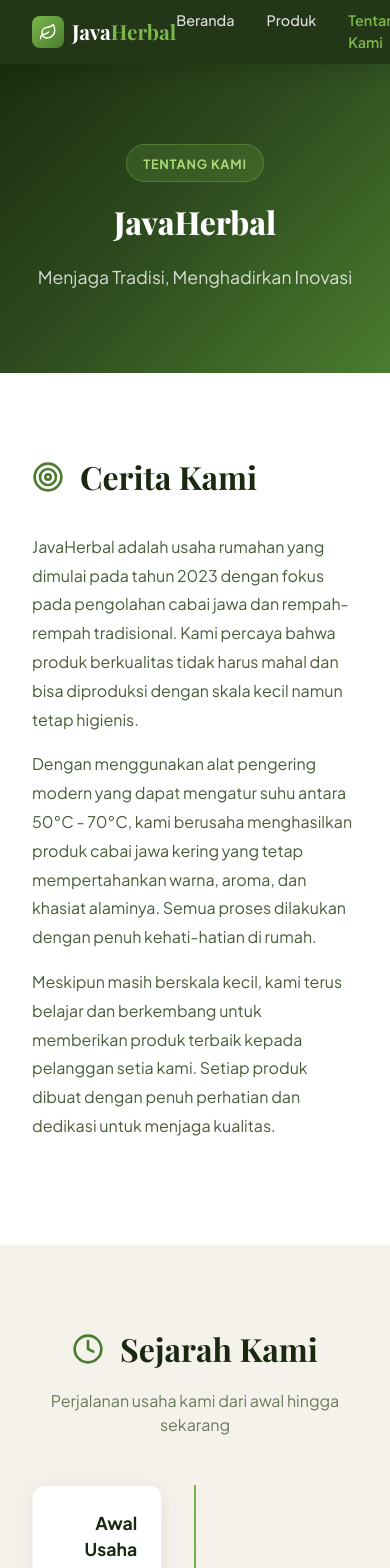
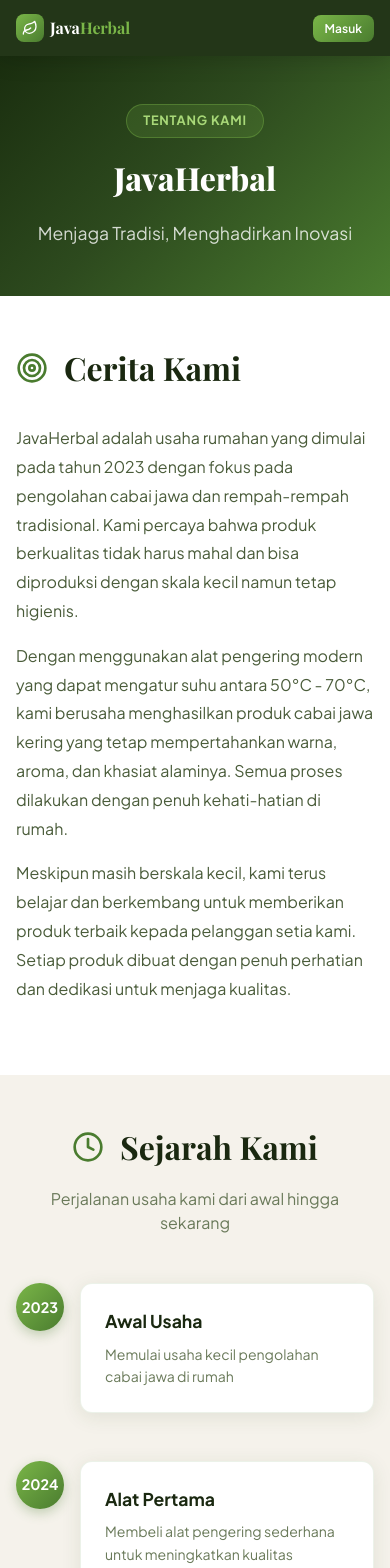
Before and after one commit to flemss/frondend-web, a React (Vite) app: page /tentang in a window 390 px wide. Shown: the top 1568 px of the page. Built offline with nearby package versions, Linux system fonts and the light colour scheme.

Commit message:
update frontend

```diff
--- a/src/components/Footer.tsx
+++ b/src/components/Footer.tsx
@@ -95,12 +95,20 @@ function ContactRow({ Icon, text }: ContactData) {
 
 // ── main component ────────────────────────────────────────────────────────────
 export default function Footer() {
+  const [isMobile, setIsMobile] = useState(window.innerWidth <= 768)
+
+  React.useEffect(() => {
+    const handleResize = () => setIsMobile(window.innerWidth <= 768)
+    window.addEventListener('resize', handleResize)
+    return () => window.removeEventListener('resize', handleResize)
+  }, [])
+
   return (
     <footer
       style={{
         background: 'linear-gradient(135deg,#1a2e0f,#2d4a1e)',
         color: 'white',
-        padding: '4rem 2rem 2rem',
+        padding: isMobile ? '3rem 1rem 2rem' : '4rem 2rem 2rem',
       }}
     >
       <div style={{ maxWidth: '1200px', margin: '0 auto' }}>
@@ -109,9 +117,9 @@ export default function Footer() {
         <div
           style={{
             display: 'grid',
-            gridTemplateColumns: '2fr 1fr 1fr 1fr',
-            gap: '3rem',
-            marginBottom: '3rem',
+            gridTemplateColumns: isMobile ? '1fr' : '2fr 1fr 1fr 1fr',
+            gap: isMobile ? '2rem' : '3rem',
+            marginBottom: isMobile ? '2rem' : '3rem',
           }}
         >
           {/* Brand column */}
@@ -139,7 +147,7 @@ export default function Footer() {
             <p
               style={{
                 color: 'rgba(255,255,255,0.6)', fontSize: '0.87rem',
-                lineHeight: 1.75, marginBottom: '1.5rem', maxWidth: '280px',
+                lineHeight: 1.75, marginBottom: '1.5rem', maxWidth: isMobile ? '100%' : '280px',
               }}
             >
               Teknologi pengeringan untuk menjaga khasiat alami rempah Nusantara.
@@ -172,14 +180,18 @@ export default function Footer() {
           style={{
             borderTop: '1px solid rgba(255,255,255,0.1)',
             paddingTop: '1.5rem',
-            display: 'flex', justifyContent: 'space-between', alignItems: 'center',
-            flexWrap: 'wrap', gap: '1rem',
+            display: 'flex',
+            flexDirection: isMobile ? 'column' : 'row',
+            justifyContent: 'space-between',
+            alignItems: isMobile ? 'flex-start' : 'center',
+            flexWrap: 'wrap',
+            gap: '1rem',
           }}
         >
           <span style={{ color: 'rgba(255,255,255,0.38)', fontSize: '0.8rem' }}>
             © 2025 JavaHerbal.
           </span>
-          <div style={{ display: 'flex', gap: '2rem', flexWrap: 'wrap' }}>
+          <div style={{ display: 'flex', gap: isMobile ? '1rem' : '2rem', flexWrap: 'wrap' }}>
             {LEGAL_LINKS.map((item) => (
               <span key={item}>
                 <HoverLink dimColor="rgba(255,255,255,0.38)" size="0.8rem">
--- a/src/components/Hero.tsx
+++ b/src/components/Hero.tsx
@@ -64,7 +64,7 @@ export default function Hero() {
         background: 'linear-gradient(135deg,#1a2e0f 0%,#2d4a1e 45%,#4a7c2f 100%)',
         display: 'flex',
         alignItems: 'center',
-        padding: '80px 2rem 4rem',
+        padding: '80px 1rem 4rem',
         position: 'relative',
         overflow: 'hidden',
       }}
@@ -90,7 +90,8 @@ export default function Hero() {
       <div
         style={{
           maxWidth: '1200px', margin: '0 auto', width: '100%',
-          display: 'grid', gridTemplateColumns: '1fr 1fr',
+          display: 'grid',
+          gridTemplateColumns: window.innerWidth > 768 ? '1fr 1fr' : '1fr',
           gap: '4rem', alignItems: 'center',
         }}
       >
--- a/src/components/Navbar.tsx
+++ b/src/components/Navbar.tsx
@@ -39,6 +39,13 @@ export default function Navbar() {
   const navigate = useNavigate()
   const isAuthenticated = localStorage.getItem('isAuthenticated') === 'true'
   const currentUser = JSON.parse(localStorage.getItem('currentUser') || '{}')
+  const [isMobile, setIsMobile] = useState(window.innerWidth <= 768)
+
+  React.useEffect(() => {
+    const handleResize = () => setIsMobile(window.innerWidth <= 768)
+    window.addEventListener('resize', handleResize)
+    return () => window.removeEventListener('resize', handleResize)
+  }, [])
 
   function handleLogout() {
     localStorage.removeItem('isAuthenticated')
@@ -58,30 +65,31 @@ export default function Navbar() {
         zIndex: 100,
         background: 'rgba(27,46,15,0.96)',
         backdropFilter: 'blur(12px)',
-        height: '64px',
+        height: isMobile ? '56px' : '64px',
         display: 'flex',
         alignItems: 'center',
         justifyContent: 'space-between',
-        padding: '0 2rem',
+        padding: isMobile ? '0 1rem' : '0 2rem',
         boxShadow: '0 2px 24px rgba(0,0,0,0.18)',
       }}
     >
       {/* Logo */}
-      <Link to="/" style={{ display: 'flex', alignItems: 'center', gap: '8px', textDecoration: 'none' }}>
+      <Link to="/" style={{ display: 'flex', alignItems: 'center', gap: isMobile ? '6px' : '8px', textDecoration: 'none' }}>
         <div
           style={{
-            width: '32px', height: '32px',
+            width: isMobile ? '28px' : '32px',
+            height: isMobile ? '28px' : '32px',
             background: 'linear-gradient(135deg,#7ab648,#4a7c2f)',
             borderRadius: '8px',
             display: 'flex', alignItems: 'center', justifyContent: 'center',
           }}
         >
-          <Leaf size={18} color="white" />
+          <Leaf size={isMobile ? 16 : 18} color="white" />
         </div>
         <span
           style={{
             fontFamily: "'Playfair Display', serif",
-            fontSize: '1.3rem',
+            fontSize: isMobile ? '1rem' : '1.3rem',
             fontWeight: 700,
             color: 'white',
           }}
@@ -90,7 +98,8 @@ export default function Navbar() {
         </span>
       </Link>
 
-      {/* Links */}
+      {/* Links - Hide on mobile */}
+      {!isMobile && (
         <div style={{ display: 'flex', gap: '2rem' }}>
           {NAV_LINKS.map((link) => (
             <NavLink key={link.path} label={link.label} path={link.path} />
@@ -99,12 +108,13 @@ export default function Navbar() {
             <NavLink key={link.path} label={link.label} path={link.path} />
           ))}
         </div>
+      )}
 
       {/* Actions */}
-      <div style={{ display: 'flex', gap: '0.8rem', alignItems: 'center' }}>
+      <div style={{ display: 'flex', gap: isMobile ? '0.5rem' : '0.8rem', alignItems: 'center' }}>
         {isAuthenticated ? (
           <>
-            {currentUser.name && (
+            {!isMobile && currentUser.name && (
               <span style={{ color: 'rgba(255,255,255,0.85)', fontSize: '0.85rem', fontWeight: 500 }}>
                 {currentUser.name}
               </span>
@@ -114,18 +124,19 @@ export default function Navbar() {
               style={{
                 background: 'linear-gradient(135deg,#7ab648,#4a7c2f)',
                 borderRadius: '8px',
-                padding: '8px 18px',
+                padding: isMobile ? '6px 12px' : '8px 18px',
                 color: 'white',
-                fontSize: '0.85rem',
+                fontSize: isMobile ? '0.75rem' : '0.85rem',
                 fontWeight: 600,
                 display: 'flex',
                 alignItems: 'center',
                 gap: '6px',
                 cursor: 'pointer',
+                border: 'none',
               }}
             >
-              <LogOut size={16} />
-              Keluar
+              <LogOut size={isMobile ? 14 : 16} />
+              {!isMobile && 'Keluar'}
             </button>
           </>
         ) : (
@@ -134,11 +145,12 @@ export default function Navbar() {
             style={{
               background: 'linear-gradient(135deg,#7ab648,#4a7c2f)',
               borderRadius: '8px',
-              padding: '8px 18px',
+              padding: isMobile ? '6px 12px' : '8px 18px',
               color: 'white',
-              fontSize: '0.85rem',
+              fontSize: isMobile ? '0.75rem' : '0.85rem',
               fontWeight: 600,
               cursor: 'pointer',
+              border: 'none',
             }}
           >
             Masuk
--- a/src/index.css
+++ b/src/index.css
@@ -2,6 +2,12 @@
   box-sizing: border-box;
   margin: 0;
   padding: 0;
+}
+
+html {
+  /* Prevent horizontal scroll */
+  overflow-x: hidden;
+  width: 100%;
 }
 
 body {
@@ -10,6 +16,17 @@ body {
   color: #1a2810;
   line-height: 1.5;
   overflow-x: hidden;
+  width: 100%;
+  /* Prevent text size adjustment on mobile */
+  -webkit-text-size-adjust: 100%;
+  -moz-text-size-adjust: 100%;
+  -ms-text-size-adjust: 100%;
+  text-size-adjust: 100%;
+}
+
+/* Prevent horizontal scroll on all elements */
+* {
+  max-width: 100%;
 }
 
 button {
@@ -23,6 +40,20 @@ a {
   font-family: inherit;
 }
 
+/* Responsive images */
+img {
+  max-width: 100%;
+  height: auto;
+}
+
+/* Responsive container */
+.container {
+  width: 100%;
+  max-width: 1200px;
+  margin: 0 auto;
+  padding: 0 1rem;
+}
+
 @keyframes fadeUp {
   from { opacity: 0; transform: translateY(24px); }
   to   { opacity: 1; transform: translateY(0); }
@@ -32,3 +63,21 @@ a {
   0%, 100% { box-shadow: 0 0 0 0 rgba(122,182,72,0.5); }
   50%       { box-shadow: 0 0 0 8px rgba(122,182,72,0); }
 }
+
+/* Mobile responsive breakpoints */
+@media (max-width: 768px) {
+  body {
+    font-size: 14px;
+  }
+
+  /* Prevent zoom on input focus */
+  input, select, textarea {
+    font-size: 16px !important;
+  }
+}
+
+@media (max-width: 480px) {
+  body {
+    font-size: 13px;
+  }
+}
--- a/src/pages/About.tsx
+++ b/src/pages/About.tsx
@@ -60,14 +60,22 @@ function ValueCard({ icon: Icon, title, desc }: { icon: any; title: string; desc
 }
 
 export default function About() {
+  const [isMobile, setIsMobile] = React.useState(window.innerWidth <= 768)
+
+  React.useEffect(() => {
+    const handleResize = () => setIsMobile(window.innerWidth <= 768)
+    window.addEventListener('resize', handleResize)
+    return () => window.removeEventListener('resize', handleResize)
+  }, [])
+
   return (
     <>
-      <div style={{ paddingTop: '64px', minHeight: '100vh', background: '#f5f2eb' }}>
+      <div style={{ paddingTop: isMobile ? '56px' : '64px', minHeight: '100vh', background: '#f5f2eb' }}>
         {/* Hero Section */}
         <section
           style={{
             background: 'linear-gradient(135deg,#1a2e0f 0%,#2d4a1e 45%,#4a7c2f 100%)',
-            padding: '5rem 2rem',
+            padding: isMobile ? '3rem 1rem' : '5rem 2rem',
             textAlign: 'center',
           }}
         >
@@ -104,7 +112,7 @@ export default function About() {
         </section>
 
         {/* Story Section */}
-        <section style={{ padding: '5rem 2rem', background: 'white' }}>
+        <section style={{ padding: isMobile ? '3rem 1rem' : '5rem 2rem', background: 'white' }}>
           <div style={{ maxWidth: '900px', margin: '0 auto' }}>
             <div style={{ display: 'flex', alignItems: 'center', gap: '1rem', marginBottom: '2rem' }}>
               <Target size={32} color="#4a7c2f" />
@@ -140,7 +148,7 @@ export default function About() {
         </section>
 
         {/* Timeline Section */}
-        <section style={{ padding: '5rem 2rem', background: '#f5f2eb' }}>
+        <section style={{ padding: isMobile ? '3rem 1rem' : '5rem 2rem', background: '#f5f2eb' }}>
           <div style={{ maxWidth: '1000px', margin: '0 auto' }}>
             <div style={{ textAlign: 'center', marginBottom: '3rem' }}>
               <div style={{ display: 'inline-flex', alignItems: 'center', gap: '1rem', marginBottom: '1rem' }}>
@@ -163,6 +171,7 @@ export default function About() {
 
             <div style={{ position: 'relative' }}>
               {/* Timeline line */}
+              {!isMobile && (
                 <div
                   style={{
                     position: 'absolute',
@@ -174,19 +183,59 @@ export default function About() {
                     transform: 'translateX(-50%)',
                   }}
                 />
+              )}
 
               {TIMELINE.map((item, i) => (
                 <div
                   key={i}
                   style={{
-                    display: 'grid',
+                    display: isMobile ? 'block' : 'grid',
                     gridTemplateColumns: i % 2 === 0 ? '1fr auto 1fr' : '1fr auto 1fr',
                     gap: '2rem',
                     marginBottom: '3rem',
                     alignItems: 'center',
                   }}
                 >
-                  {i % 2 === 0 ? (
+                  {isMobile ? (
+                    <div style={{ display: 'flex', gap: '1rem', alignItems: 'flex-start' }}>
+                      <div
+                        style={{
+                          width: '48px',
+                          height: '48px',
+                          background: 'linear-gradient(135deg,#7ab648,#4a7c2f)',
+                          borderRadius: '50%',
+                          display: 'flex',
+                          alignItems: 'center',
+                          justifyContent: 'center',
+                          color: 'white',
+                          fontWeight: 700,
+                          fontSize: '0.9rem',
+                          boxShadow: '0 4px 12px rgba(74,124,47,0.3)',
+                          flexShrink: 0,
+                        }}
+                      >
+                        {item.year}
+                      </div>
+                      <div style={{ flex: 1 }}>
+                        <div
+                          style={{
+                            background: 'white',
+                            borderRadius: '12px',
+                            padding: '1.5rem',
+                            boxShadow: '0 4px 20px rgba(45,74,30,0.1)',
+                            border: '1px solid rgba(74,124,47,0.1)',
+                          }}
+                        >
+                          <h3 style={{ fontSize: '1.1rem', fontWeight: 700, color: '#1a2810', marginBottom: '0.5rem' }}>
+                            {item.title}
+                          </h3>
+                          <p style={{ fontSize: '0.88rem', color: '#6a7a5a', lineHeight: 1.6 }}>
+                            {item.desc}
+                          </p>
+                        </div>
+                      </div>
+                    </div>
+                  ) : i % 2 === 0 ? (
                     <>
                       <div style={{ textAlign: 'right' }}>
                         <div
@@ -274,7 +323,7 @@ export default function About() {
         </section>
 
         {/* Innovation Section */}
-        <section style={{ padding: '5rem 2rem', background: 'white' }}>
+        <section style={{ padding: isMobile ? '3rem 1rem' : '5rem 2rem', background: 'white' }}>
           <div style={{ maxWidth: '1200px', margin: '0 auto' }}>
             <div style={{ textAlign: 'center', marginBottom: '3rem' }}>
               <div style={{ display: 'inline-flex', alignItems: 'center', gap: '1rem', marginBottom: '1rem' }}>
@@ -328,7 +377,7 @@ export default function About() {
         </section>
 
         {/* Values Section */}
-        <section style={{ padding: '5rem 2rem', background: '#f5f2eb' }}>
+        <section style={{ padding: isMobile ? '3rem 1rem' : '5rem 2rem', background: '#f5f2eb' }}>
           <div style={{ maxWidth: '1200px', margin: '0 auto' }}>
             <div style={{ textAlign: 'center', marginBottom: '3rem' }}>
               <h2
@@ -363,7 +412,7 @@ export default function About() {
         {/* CTA Section */}
         <section
           style={{
-            padding: '4rem 2rem',
+            padding: isMobile ? '3rem 1rem' : '4rem 2rem',
             background: 'linear-gradient(135deg,#2d4a1e,#4a7c2f)',
             textAlign: 'center',
           }}
--- a/src/pages/Dashboard.tsx
+++ b/src/pages/Dashboard.tsx
@@ -25,7 +25,7 @@ export default function Dashboard() {
       <Hero />
 
       {/* About Tool Section */}
-      <section style={{ background: 'white', padding: '5rem 2rem' }}>
+      <section style={{ background: 'white', padding: '3rem 1rem' }}>
         <div style={{ maxWidth: '1200px', margin: '0 auto' }}>
           <div style={{ textAlign: 'center', marginBottom: '3rem' }}>
             <div
@@ -165,7 +165,7 @@ export default function Dashboard() {
       </section>
 
       {/* Benefits Section */}
-      <section style={{ background: '#f5f2eb', padding: '5rem 2rem' }}>
+      <section style={{ background: '#f5f2eb', padding: '3rem 1rem' }}>
         <div style={{ maxWidth: '1200px', margin: '0 auto' }}>
           <div style={{ textAlign: 'center', marginBottom: '3rem' }}>
             <div
@@ -238,7 +238,7 @@ export default function Dashboard() {
       </section>
 
       {/* Recipes Section */}
-      <section style={{ background: 'white', padding: '5rem 2rem' }}>
+      <section style={{ background: 'white', padding: '3rem 1rem' }}>
         <div style={{ maxWidth: '1200px', margin: '0 auto' }}>
           <div style={{ textAlign: 'center', marginBottom: '3rem' }}>
             <div
--- a/src/pages/Login.tsx
+++ b/src/pages/Login.tsx
@@ -49,6 +49,8 @@ export default function Login() {
     }
   }
 
+  const isMobile = window.innerWidth <= 768
+
   return (
     <div
       style={{
@@ -57,14 +59,14 @@ export default function Login() {
         display: 'flex',
         alignItems: 'center',
         justifyContent: 'center',
-        padding: '2rem',
+        padding: isMobile ? '1rem' : '2rem',
       }}
     >
       <div
         style={{
           background: 'white',
-          borderRadius: '24px',
-          padding: '3rem',
+          borderRadius: isMobile ? '16px' : '24px',
+          padding: isMobile ? '2rem 1.5rem' : '3rem',
           maxWidth: '440px',
           width: '100%',
           boxShadow: '0 20px 60px rgba(0,0,0,0.3)',
--- a/src/pages/Products.tsx
+++ b/src/pages/Products.tsx
@@ -105,6 +105,13 @@ function CategoryBtn({ label, active, onClick }: { label: string; active: boolea
 
 export default function Products() {
   const [activeCategory, setActiveCategory] = useState('Semua')
+  const [isMobile, setIsMobile] = useState(window.innerWidth <= 768)
+
+  React.useEffect(() => {
+    const handleResize = () => setIsMobile(window.innerWidth <= 768)
+    window.addEventListener('resize', handleResize)
+    return () => window.removeEventListener('resize', handleResize)
+  }, [])
 
   const filteredProducts = activeCategory === 'Semua'
     ? ALL_PRODUCTS
@@ -112,12 +119,12 @@ export default function Products() {
 
   return (
     <>
-      <div style={{ paddingTop: '64px', minHeight: '100vh', background: '#f5f2eb' }}>
+      <div style={{ paddingTop: isMobile ? '56px' : '64px', minHeight: '100vh', background: '#f5f2eb' }}>
         {/* Hero Section */}
         <section
           style={{
             background: 'linear-gradient(135deg,#1a2e0f 0%,#2d4a1e 45%,#4a7c2f 100%)',
-            padding: '4rem 2rem',
+            padding: isMobile ? '3rem 1rem' : '4rem 2rem',
             textAlign: 'center',
           }}
         >
@@ -152,14 +159,15 @@ export default function Products() {
         </section>
 
         {/* Products Section */}
-        <section style={{ padding: '4rem 2rem' }}>
+        <section style={{ padding: isMobile ? '3rem 1rem' : '4rem 2rem' }}>
           <div style={{ maxWidth: '1200px', margin: '0 auto' }}>
             {/* Filter */}
             <div
               style={{
                 display: 'flex',
+                flexDirection: isMobile ? 'column' : 'row',
                 justifyContent: 'space-between',
-                alignItems: 'center',
+                alignItems: isMobile ? 'flex-start' : 'center',
                 marginBottom: '2.5rem',
                 flexWrap: 'wrap',
                 gap: '1rem',
@@ -194,7 +202,7 @@ export default function Products() {
             <div
               style={{
                 display: 'grid',
-                gridTemplateColumns: 'repeat(auto-fill,minmax(270px,1fr))',
+                gridTemplateColumns: isMobile ? '1fr' : 'repeat(auto-fill,minmax(270px,1fr))',
                 gap: '1.4rem',
               }}
             >
--- a/src/pages/Register.tsx
+++ b/src/pages/Register.tsx
@@ -59,6 +59,8 @@ export default function Register() {
     }
   }
 
+  const isMobile = window.innerWidth <= 768
+
   return (
     <div
       style={{
@@ -67,14 +69,14 @@ export default function Register() {
         display: 'flex',
         alignItems: 'center',
         justifyContent: 'center',
-        padding: '2rem',
+        padding: isMobile ? '1rem' : '2rem',
       }}
     >
       <div
         style={{
           background: 'white',
-          borderRadius: '24px',
-          padding: '3rem',
+          borderRadius: isMobile ? '16px' : '24px',
+          padding: isMobile ? '2rem 1.5rem' : '3rem',
           maxWidth: '440px',
           width: '100%',
           boxShadow: '0 20px 60px rgba(0,0,0,0.3)',
```
Also changed, not shown: src/components/ControlPanel.tsx (+7 -2 lines), 1 other file (tests, documents, lock files or other folders). Lines whose indentation alone changed are shown as unchanged.
